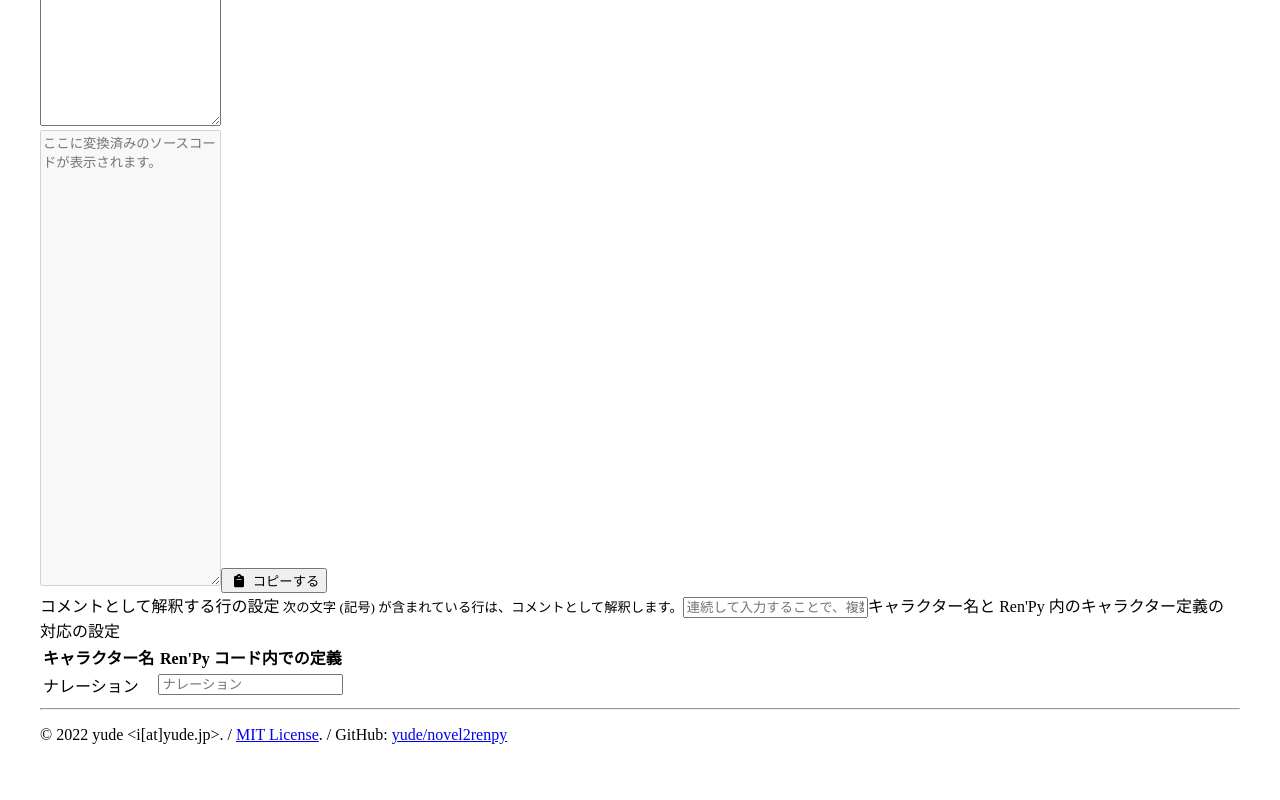
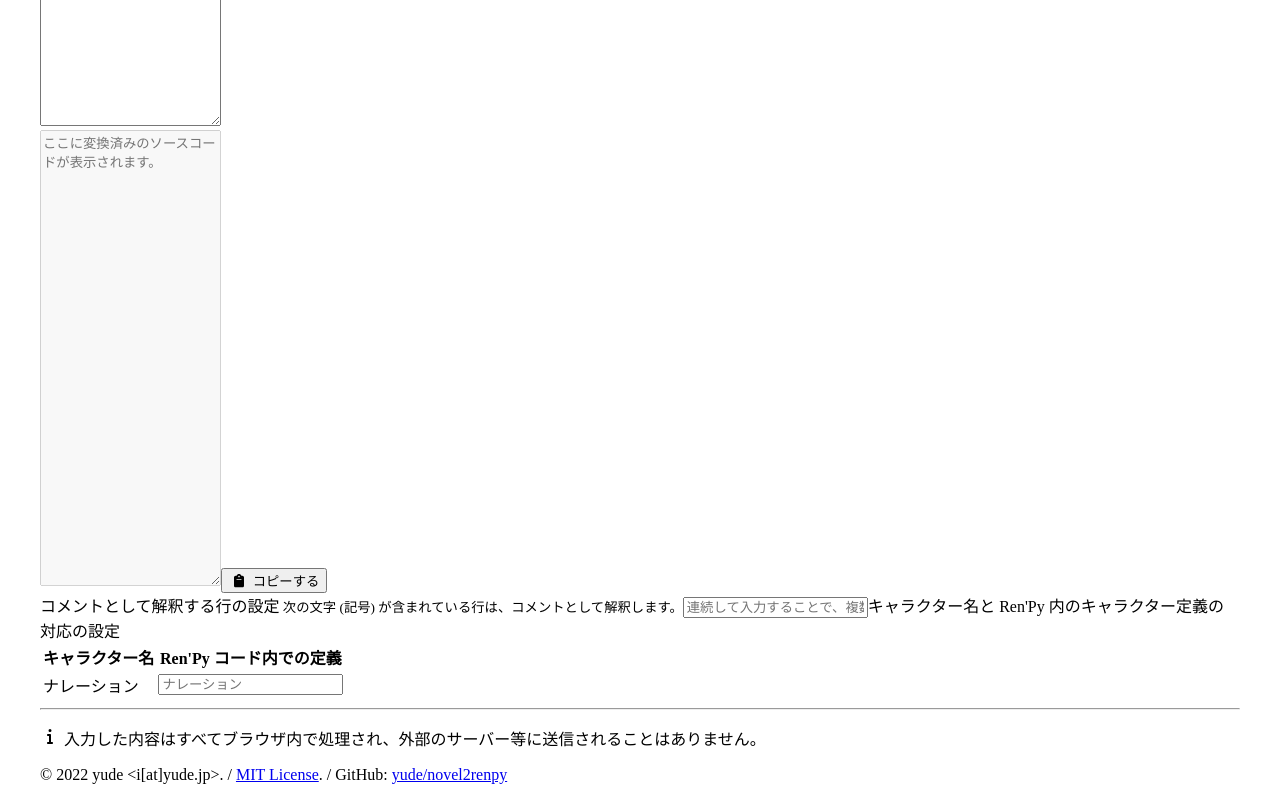
Before and after one commit to yude/novel2renpy, a Next.js app: page / in a window 1280 px wide. Shown: the part 436-1236 px from the top of the page. Before the commit the page ends 1196 px from the top, so only its background shows below. Built offline with nearby package versions, Linux system fonts and the light colour scheme.

Commit message:
fix: add icon

```diff
--- a/pages/index.tsx
+++ b/pages/index.tsx
@@ -7,7 +7,7 @@ import Table from 'react-bootstrap/Table';
 import Button from 'react-bootstrap/Button';
 import styles from '../styles/Home.module.css'
 import { FontAwesomeIcon } from "@fortawesome/react-fontawesome";
-import { faClipboard } from "@fortawesome/free-solid-svg-icons";
+import { faClipboard, faInfo } from "@fortawesome/free-solid-svg-icons";
 
 export default function Home() {
   let [value, setValue] = useState('');
@@ -84,6 +84,7 @@ export default function Home() {
     if (value !== "") {
       const index = character.indexOf(character.filter(obj => obj.name == "ナレーション")[0])
       render_lines += "# キャラクターを定義\n"
+
       render_lines += "define " + character[index].renpy + " = Character('')\n"
     }
     for (let i = 0; i < character_list.length; i++) {
@@ -203,6 +204,7 @@ export default function Home() {
           </Table>
 
           <hr />
+          <p><FontAwesomeIcon icon={faInfo} width={20} height={20} transform="up-3" /> 入力した内容はすべてブラウザ内で処理され、外部のサーバー等に送信されることはありません。</p>
           <p>&copy; 2022 yude &lt;i[at]yude.jp&gt;. / <a href="https://github.com/yude/novel2renpy/blob/master/LICENSE">MIT License</a>. / GitHub: <a href="https://github.com/yude/novel2renpy">yude/novel2renpy</a></p>
         </div>
       </main>
```
